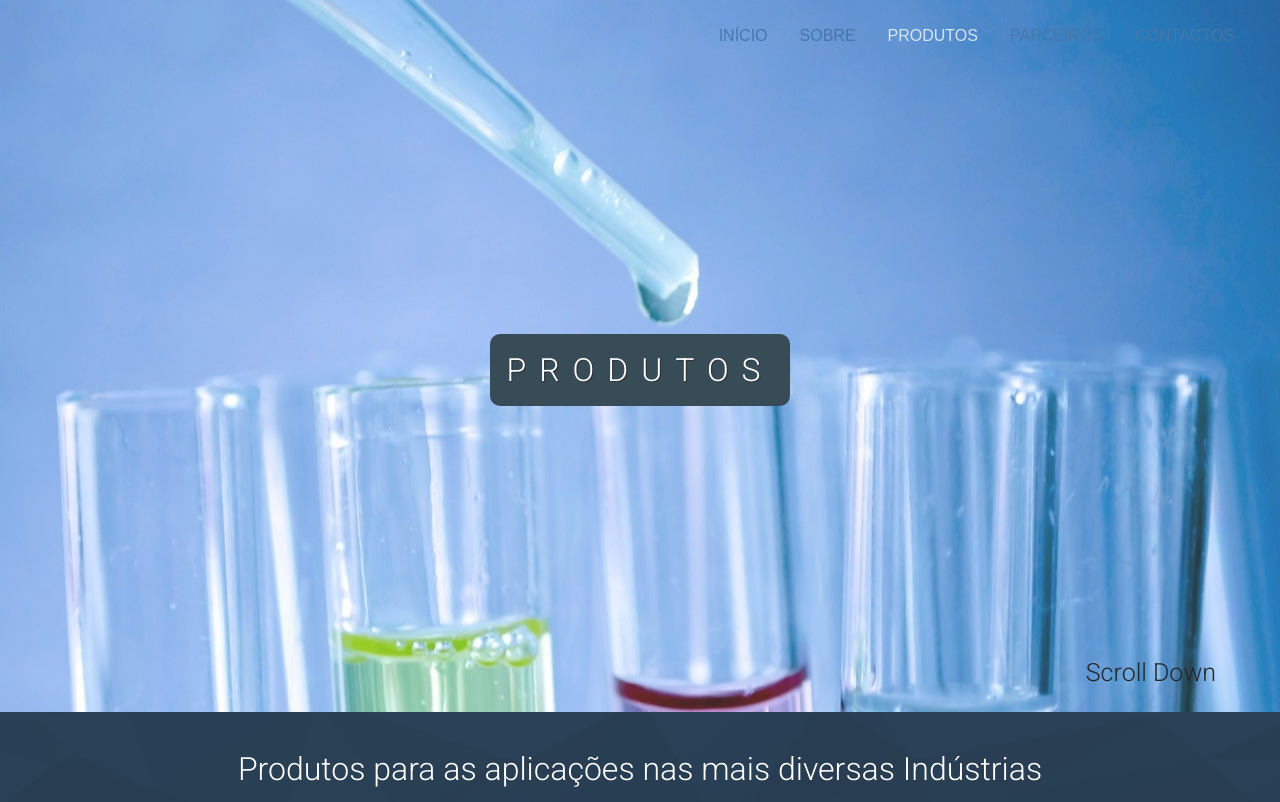
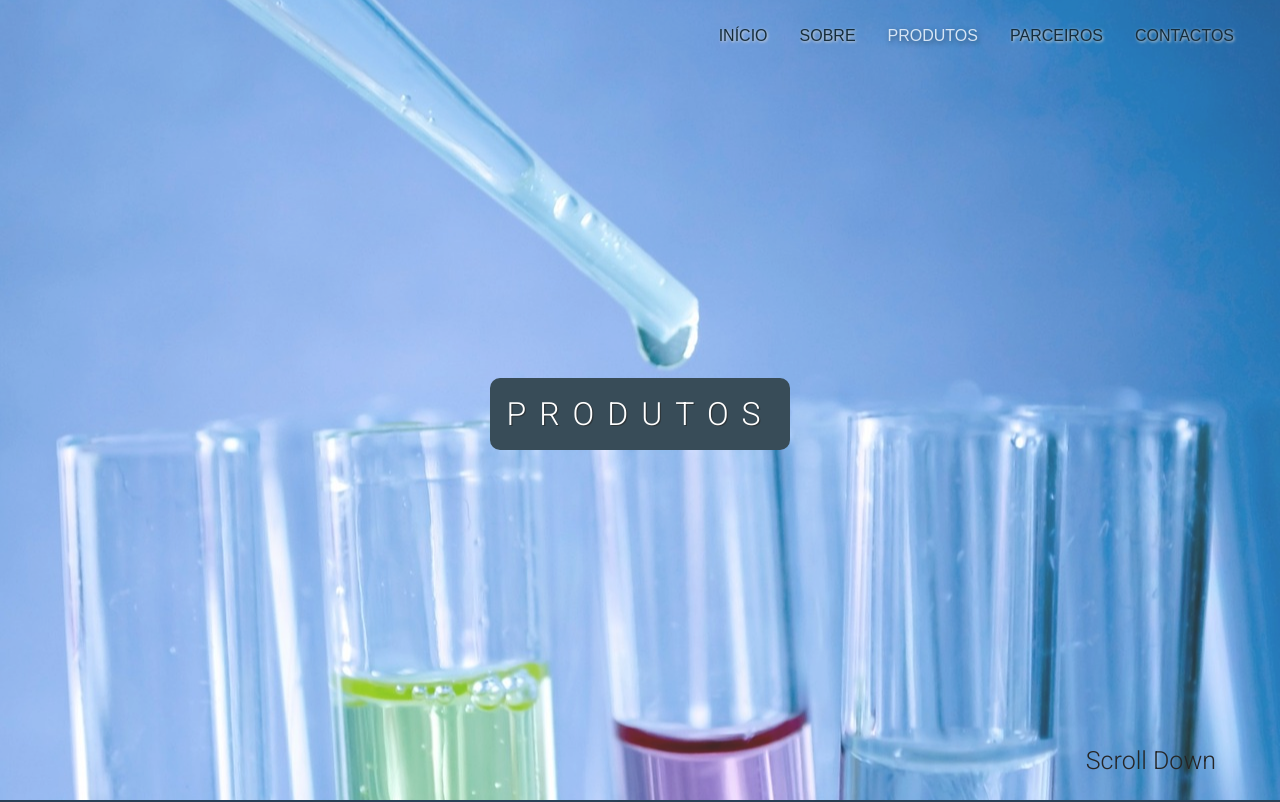
Before and after one commit to miacsilva/ut-quimicos-client, a React (Vite) app: page /produtos in a window 1280 px wide. Shown: the top 802 px of the page. Built offline with nearby package versions, Linux system fonts and the light colour scheme.

Commit message:
navbar links colors update

```diff
--- a/src/App.css
+++ b/src/App.css
@@ -58,7 +58,8 @@ body {
 
 .navbar-navlinks li a {
   text-decoration: none;
-  color: #4777a8;
+  color: rgba(22, 45, 59);
+  text-shadow:rgb(218, 216, 216) 1px 1px 3px;
 
   padding: 1rem;
   display: block;
@@ -72,11 +73,12 @@ body {
 }
 
 .navbar-navlinks .active,
-.navbar-navlinks .active:hover,
+.navbar-navlinks .active:hover
 .navbar-navlinks .activeLink,
 .navbar-navlinks .activeLink:hover,
 .navbar-navlinks li:not(:first-child) a:hover {
   color: rgb(214, 229, 245);
+  text-shadow: rgba(22, 45, 60, 0.595) 1px 2px 5px;
 }
 
 .nav-contactos {
@@ -340,7 +342,7 @@ font-family: "Roboto Condensed", sans-serif;
 }
 .productsImg1 {
   background-image: url("/tubosDeEnsaio.jpg");
-  min-height: 89vh;
+  min-height: 100vh;
   background-size: cover;
 }
 .productsImg2 {
```
